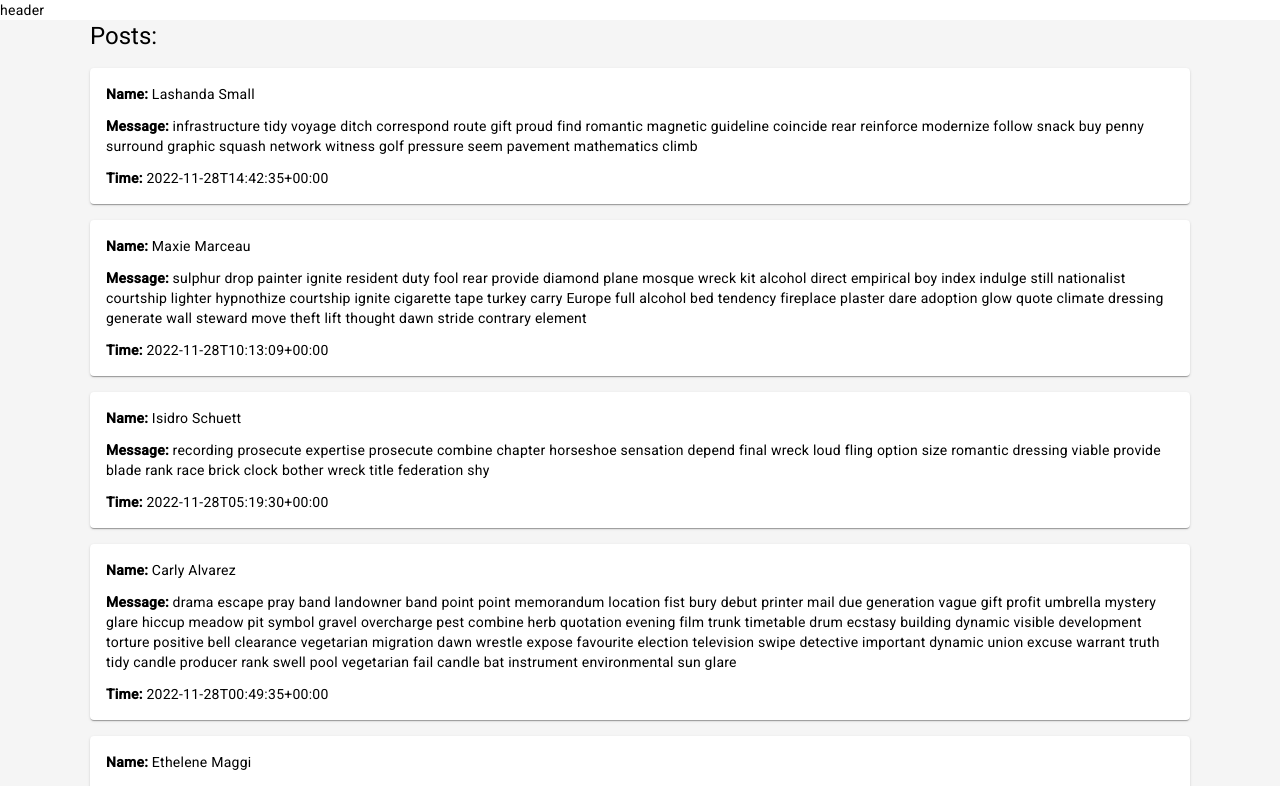
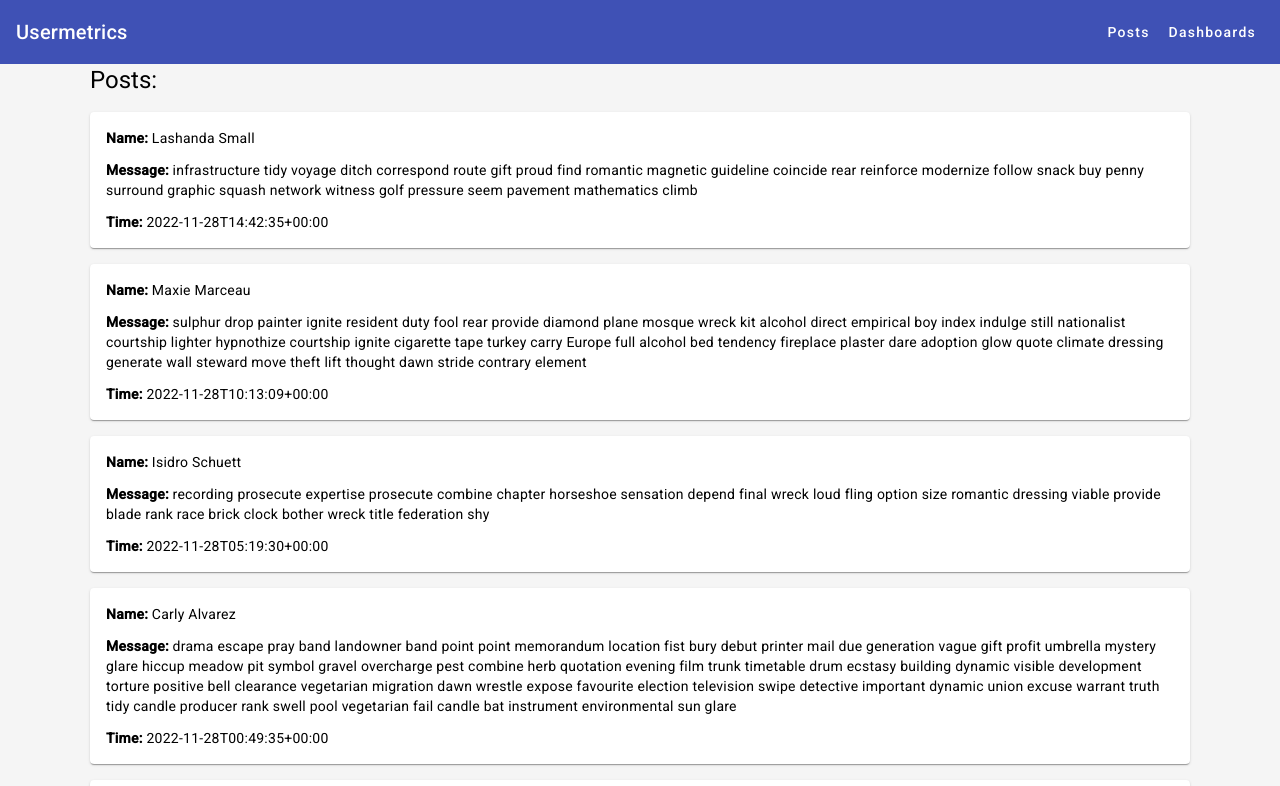
Before and after one commit to IronPlus/usermetrics-angular, an Angular app: page / in a window 1280 px wide. Shown: the top 786 px of the page. Built offline with nearby package versions, Linux system fonts and the light colour scheme.

Commit message:
Add toolbar.

```diff
--- a/src/app/app.component.html
+++ b/src/app/app.component.html
@@ -1,5 +1,11 @@
-<div>header</div>
-<div class="app-component">
+<mat-toolbar color="primary">
+  <span>Usermetrics</span>
+  <span class="spacer"></span>
+  <button mat-button routerLink="/posts">Posts</button>
+  <button mat-button routerLink="/dashboards">Dashboards</button>
+</mat-toolbar>
+
+<div class="main-content">
   <div class="container">
     <router-outlet></router-outlet>
   </div>
--- a/src/app/app.component.scss
+++ b/src/app/app.component.scss
@@ -1,4 +1,8 @@
-.app-component {
+.spacer {
+  flex: 1 1 auto;
+}
+
+.main-content {
   background-color: whitesmoke;
 }
 
--- a/src/app/app.module.ts
+++ b/src/app/app.module.ts
@@ -1,6 +1,8 @@
 import { HttpClientModule } from '@angular/common/http';
 import { NgModule } from '@angular/core';
+import { MatButtonModule } from '@angular/material/button';
 import { MatCardModule } from '@angular/material/card';
+import { MatToolbarModule } from '@angular/material/toolbar';
 import { BrowserModule } from '@angular/platform-browser';
 import { BrowserAnimationsModule } from '@angular/platform-browser/animations';
 import { AppRoutingModule } from './app-routing.module';
@@ -16,6 +18,8 @@ import { PostsComponent } from './components/posts/posts.component';
     HttpClientModule,
     BrowserAnimationsModule,
     MatCardModule,
+    MatToolbarModule,
+    MatButtonModule,
   ],
   providers: [],
   bootstrap: [AppComponent],
```
